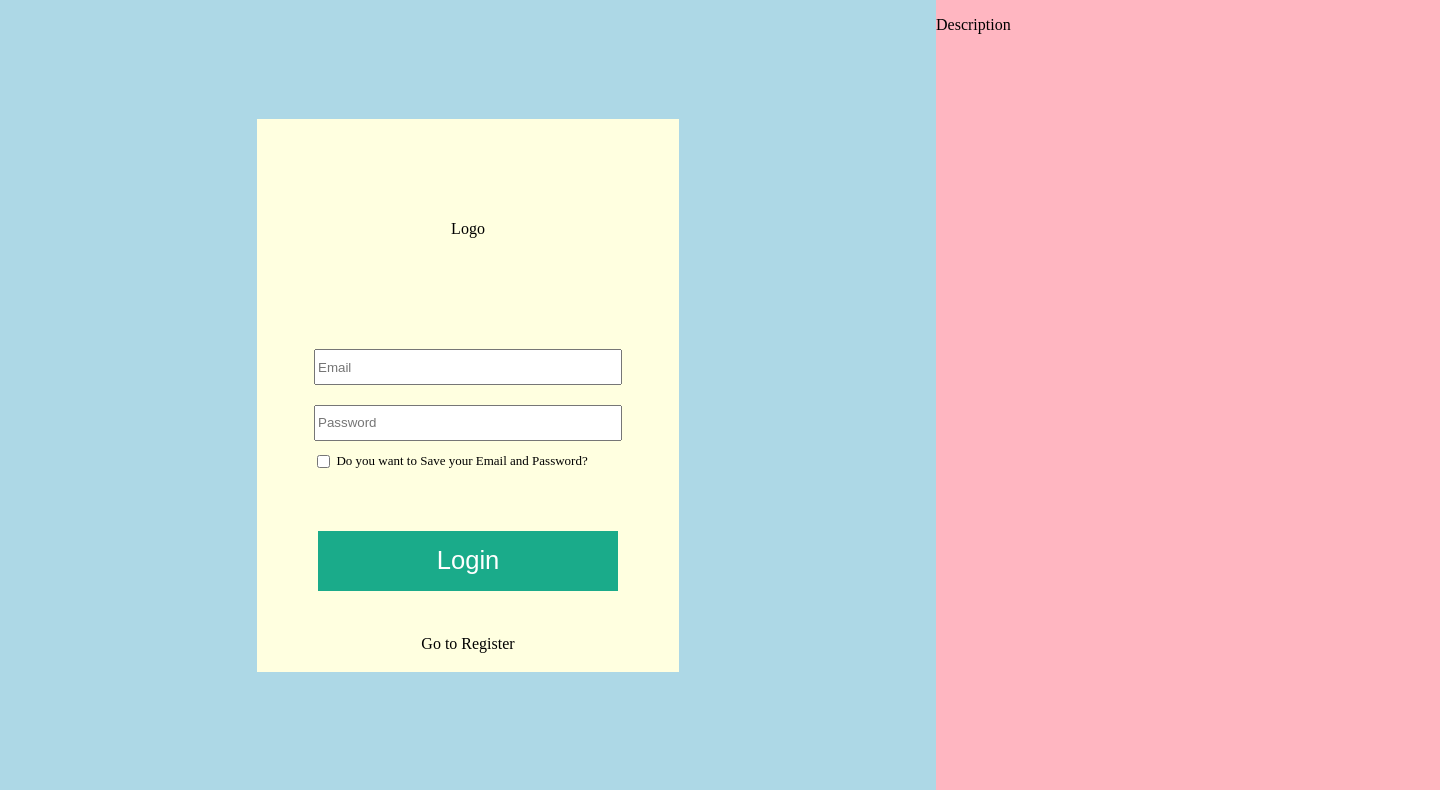
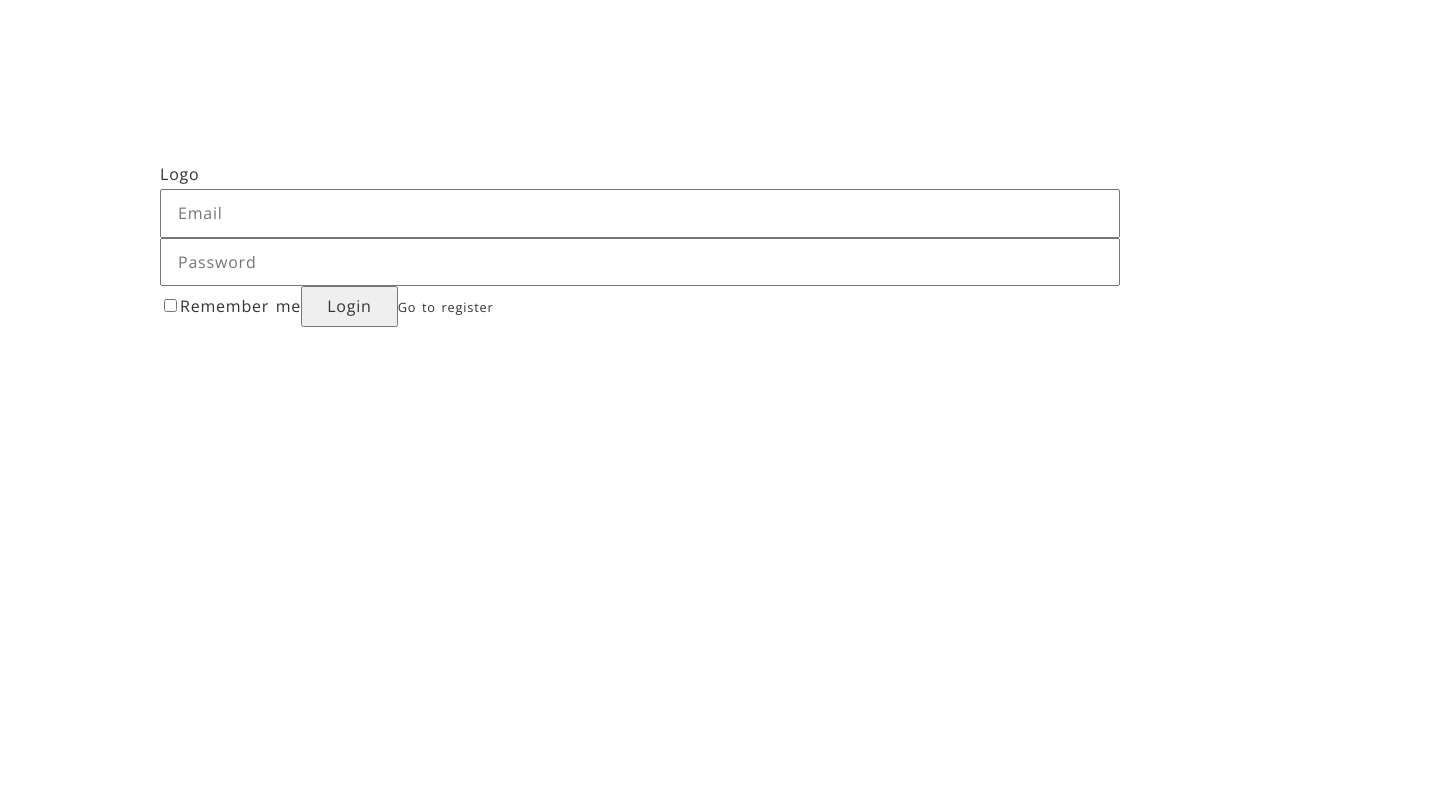
Before and after one commit to Y0Han-Yun/palebluedot-client, a React app: page / in a window 1280 px wide. Shown: the whole page, 1440 px wide, since content can reach past the window. Built offline with nearby package versions, Linux system fonts and the light colour scheme.

Commit message:
2020-07-19

```diff
--- a/public/index.html
+++ b/public/index.html
@@ -5,6 +5,7 @@
     <link rel="icon" href="%PUBLIC_URL%/favicon.ico"/>
     <meta name="viewport" content="width=device-width, initial-scale=1"/>
     <title>React App</title>
+    <link href="https://fonts.googleapis.com/css2?family=Open+Sans:wght@300;400;700&display=swap" rel="stylesheet"/>
   </head>
   <body>
     <noscript>You need to enable JavaScript to run this app.</noscript>
--- a/src/Router.js
+++ b/src/Router.js
@@ -8,6 +8,9 @@ import Customer from './pages/Customer';
 import Bin from './pages/Bin';
 
 const GlobalStyle = createGlobalStyle`
+  html {
+    font-size: 16px;
+  }
   body {
     margin: 0px;
   }
--- a/src/components/Button.js
+++ b/src/components/Button.js
@@ -1,31 +1,30 @@
 import React from 'react';
 import styled from 'styled-components';
+import Text from './Text';
 
 const StyledComponent = styled.button`
-  variant({
-    variants: {
-      primary: {
-        color: 'white',
-        bg: 'primary',
-      },
-      secondary: {
-        color: 'white',
-        bg: 'secondary',
-      },
+  cursor: pointer;
+  padding: 0.25rem 1.5rem;
+
+  ${props => {
+    if (props.styledProps.primary) {
+      return 'background-color: #333333;';
+    } else if (props.styledProps.secondary) {
+      return 'background-color: #FFFFFF;';
     }
-  })
+    return '';
+  }}
+
 `;
 
 class Button extends React.Component {
 
-  constructor(props){
-    super(props)
-    this.state = {
-      children: ''
+  render () {
+    const styledProps = {
+      primary: this.props.primary,
+      secondary: this.props.secondary
     };
-  }
-  render () {
-    return <StyledComponent>{this.props.children}</StyledComponent>;
+    return <StyledComponent styledProps={styledProps}><Text white={this.props.primary}>{this.props.children}</Text></StyledComponent>;
   }
 
 }
--- /dev/null
+++ b/src/components/Input.js
@@ -0,0 +1,33 @@
+import React from 'react';
+import styled from 'styled-components';
+
+const StyledComponent = styled.input`
+  font-family: 'Open Sans', sans-serif;
+  font-size: 1rem;
+  color: #333333;
+  font-weight: 300;
+  line-height: 1.8rem;
+  letter-spacing: 0.05rem;
+  word-spacing: 0.1rem;
+
+  box-sizing: border-box;
+
+  ${props => {
+    if (props.type === 'checkbox') {
+      return '';
+    }
+    return 'width: 100%;';
+  }}
+
+  padding: 0.5rem 1rem;
+`;
+
+class Input extends React.Component {
+
+  render () {
+    return <StyledComponent type={this.props.type} placeholder={this.props.placeholder}/>;
+  }
+
+}
+
+export default Input;
--- /dev/null
+++ b/src/components/Link.js
@@ -0,0 +1,17 @@
+import React from 'react';
+import styled from 'styled-components';
+import Text from './Text';
+
+const StyledComponent = styled.a`
+  cursor: pointer;
+`;
+
+class Link extends React.Component {
+
+  render () {
+    return <StyledComponent><Text sm>{this.props.children}</Text></StyledComponent>;
+  }
+
+}
+
+export default Link;
--- /dev/null
+++ b/src/components/Padding.js
@@ -0,0 +1,16 @@
+import React from 'react';
+import styled from 'styled-components';
+
+const StyledComponent = styled.div`
+  padding: 10rem;
+`;
+
+class Padding extends React.Component {
+
+  render () {
+    return <StyledComponent>{this.props.children}</StyledComponent>;
+  }
+
+}
+
+export default Padding;
--- /dev/null
+++ b/src/components/Text.js
@@ -0,0 +1,36 @@
+import React from 'react';
+import styled from 'styled-components';
+
+const StyledComponent = styled.span`
+  font-family: 'Open Sans', sans-serif;
+  font-size: ${props => {
+    if (props.styledProps.sm) return '0.8';
+    else if (props.styledProps.lg) return '1.5';
+    return '1';
+  }}rem;
+
+  color: #${props => {
+    if (props.styledProps.white) return 'FFFFFF';
+    else return '333333';
+  }};
+
+  font-weight: 300;
+  line-height: 1.8rem;
+  letter-spacing: 0.05rem;
+  word-spacing: 0.1rem;
+`;
+
+class Text extends React.Component {
+
+  render () {
+    const styledProps = {
+      white: this.props.white,
+      sm: this.props.sm,
+      lg: this.props.lg
+    };
+    return <StyledComponent styledProps={styledProps}>{this.props.children}</StyledComponent>;
+  }
+
+}
+
+export default Text;
--- /dev/null
+++ b/src/components/index.js
@@ -0,0 +1,8 @@
+import Text from './Text';
+import Input from './Input';
+import Link from './Link';
+import Button from './Button';
+import Navigation from './Navigation';
+import Padding from './Padding';
+
+export { Text, Input, Link, Button, Navigation, Padding };
--- a/src/pages/Home.js
+++ /dev/null
@@ -1,191 +0,0 @@
-import { withRouter } from 'react-router-dom';
-import React from 'react';
-import styled from 'styled-components';
-
-const Container = styled.div`
-  background: lightpink;
-  width: 1440px;
-  height: 790px;
-  margin: 0px;
-  border: 0px;
-  padding: 0px;
-  display: flex;
-`;
-
-const LeftSide = styled.div`
-  background: lightblue;
-  width: 65%;
-  height: 100%;
-  margin: 0px;
-  border: 0px;
-  padding: 0px;
-  display: flex;
-  justify-content: center;
-  align-items: center;
-`;
-
-const LoginBox = styled.div`
-  background: lightyellow;
-  width: 45%;
-  height: 70%;
-  margin: 0px;
-  border: 0px;
-  padding: 0px;
-`;
-
-const LogoSection = styled.div`
-  justify-content: center;
-  align-items: center;
-  display: flex;
-  height: 40%;
-`;
-
-const Logo = styled.div``;
-
-const EmailSection = styled.div`
-  justify-content: center;
-  align-items: center;
-  display: flex;
-  height: 10%;
-`;
-
-const GetEmail = styled.input`
-  outline: none;
-  width: 300px;
-  height: 30px;
-`;
-
-const PassWordSection = styled.div`
-  justify-content: center;
-  align-items: center;
-  display: flex;
-  height: 10%;
-`;
-
-const GetPassWord = styled.input`
-  outline: none;
-  width: 300px;
-  height: 30px;
-`;
-
-const CheckBoxSection = styled.div`
-  display: flex;
-  height: 10%;
-`;
-
-const SaveIdPassCheckBox = styled.input`
-  margin-left: 60px;
-  border: 0px;
-  padding: 0px;
-  height: 30%;
-`;
-
-const SaveIdPassBoxDescription = styled.p`
-  margin: 3px 0px 0px 3px;
-  border: 0px;
-  padding: 0px;
-  height: 30%;
-  font-size: 13px;
-`;
-
-const ButtonSection = styled.div`
-  justify-content: center;
-  align-items: center;
-  display: flex;
-  height: 20%;
-`;
-
-const LoginButton = styled.button`
-  width: 300px;
-  background: #1AAB8A;
-  color: #fff;
-  border: none;
-  position: relative;
-  height: 60px;
-  font-size: 1.6em;
-  padding: 0 2em;
-  cursor: pointer;
-  transition: 800ms ease all;
-  outline: none;
-  :hover {
-    background: #fff;
-    color: #1AAB8A;
-  }
-  :before, :after {
-    content: '';
-    position: absolute;
-    top: 0;
-    right: 0;
-    height: 2px;
-    width: 0;
-    background: #1AAB8A;
-    transition: 400ms ease all;
-  }
-  :after {
-    right: inherit;
-    top: inherit;
-    left: 0;
-    bottom: 0;
-  }
-  :hover:before, :hover:after {
-    width: 100%;
-    transition: 800ms ease all;
-  }
-`;
-
-const GoregiSection = styled.div`
-  justify-content: center;
-  align-items: center;
-  display: flex;
-  height: 10%;
-`;
-
-const GoRegister = styled.p``;
-
-const RightSide = styled.div`
-  background: lightpink;
-  width: 35%;
-  height: 100%;
-  display: flex;
-`;
-
-const Description = styled.p``;
-
-class Home extends React.Component {
-
-  render () {
-    return (<>
-      <Container>
-        <LeftSide>
-          <LoginBox>
-            <LogoSection>
-              <Logo>Logo</Logo>
-            </LogoSection>
-            <EmailSection>
-              <GetEmail placeholder="Email" size="40" />
-            </EmailSection>
-            <PassWordSection>
-              <GetPassWord placeholder="Password" size="40" />
-            </PassWordSection>
-            <CheckBoxSection>
-              <SaveIdPassCheckBox type="checkbox" />
-              <SaveIdPassBoxDescription>Do you want to Save your Email and Password?</SaveIdPassBoxDescription>
-            </CheckBoxSection>
-            <ButtonSection>
-              <LoginButton>Login</LoginButton>
-            </ButtonSection>
-            <GoregiSection>
-              <GoRegister>Go to Register</GoRegister>
-            </GoregiSection>
-          </LoginBox>
-        </LeftSide>
-        <RightSide>
-          <Description>Description</Description>
-        </RightSide>
-      </Container>
-    </>);
-  }
-
-}
-
-export default withRouter(Home);
--- /dev/null
+++ b/src/pages/Home/LoginForm.js
@@ -0,0 +1,20 @@
+import React from 'react';
+import { Text, Input, Link, Button } from '../../components';
+
+class LoginForm extends React.Component {
+
+  render () {
+    return (<>
+      <Text>Logo</Text>
+      <Input type="text" placeholder="Email" />
+      <Input type="password" placeholder="Password" />
+      <Input type="checkbox" />
+      <Text>Remember me</Text>
+      <Button>Login</Button>
+      <Link>Go to register</Link>
+    </>);
+  }
+
+}
+
+export default LoginForm;
--- /dev/null
+++ b/src/pages/Home/index.js
@@ -0,0 +1,17 @@
+import React from 'react';
+import LoginForm from './LoginForm';
+import { Padding } from '../../components';
+
+class Home extends React.Component {
+
+  render () {
+    return (<>
+      <Padding>
+        <LoginForm/>
+      </Padding>
+    </>);
+  }
+
+}
+
+export default Home;
```
